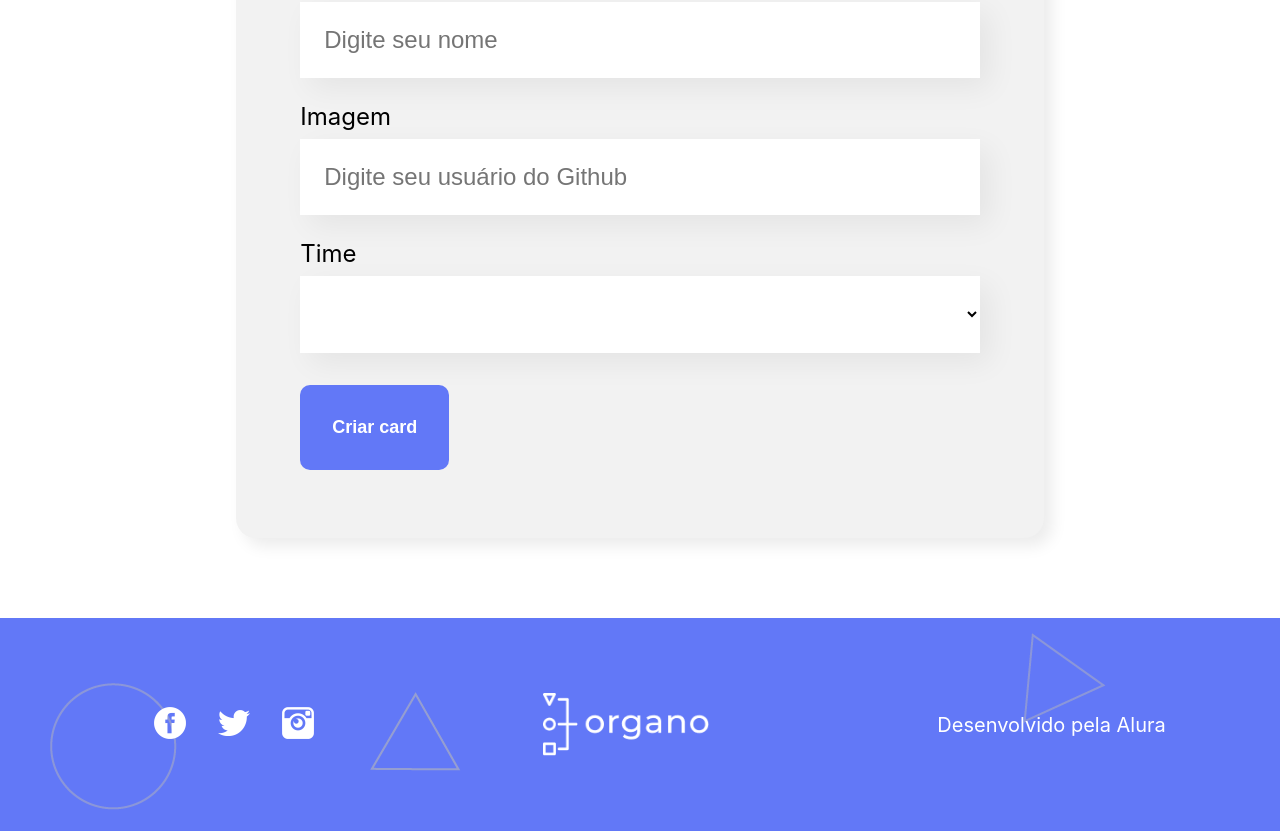
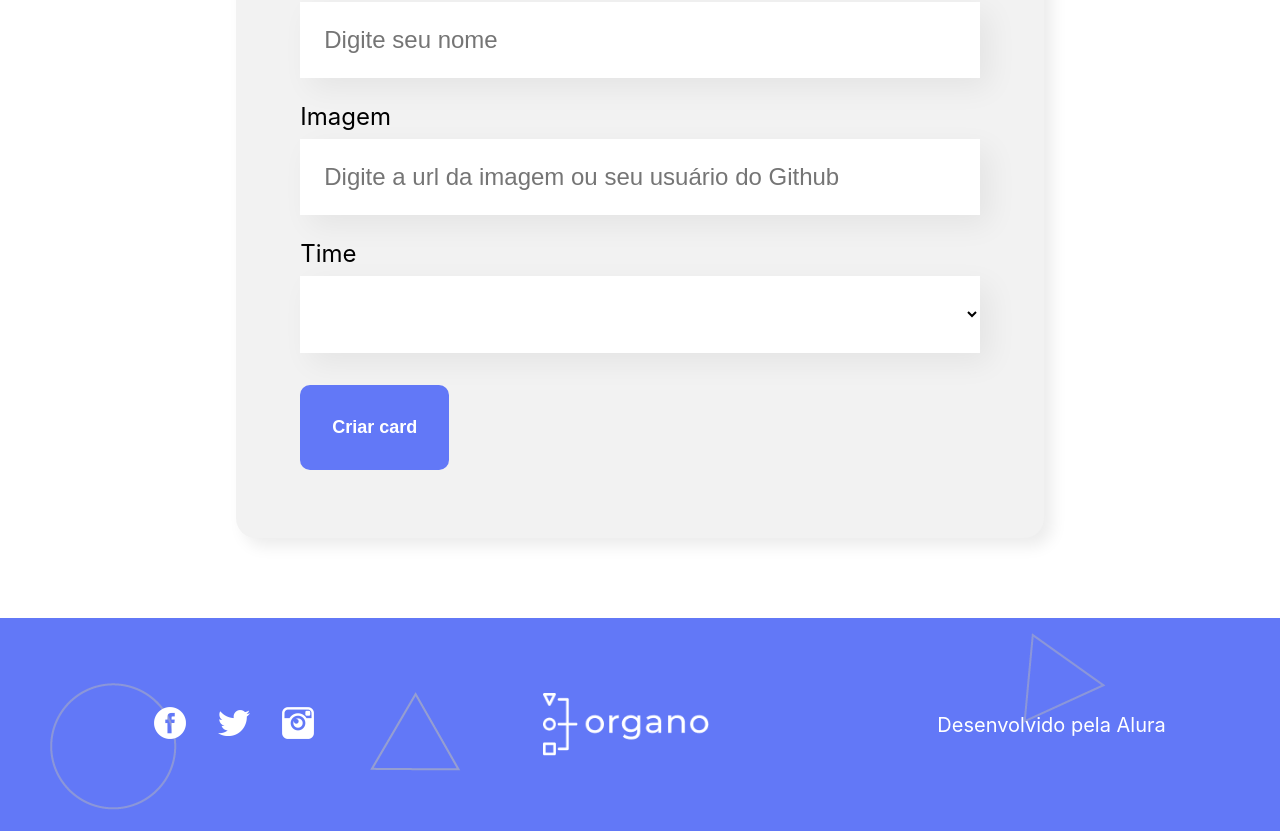
Before and after one commit to RozangelaPeixoto/organo, a React (Create React App) app: page / in a window 1280 px wide. Shown: the part 1540-2371 px from the top of the page. Built offline with nearby package versions, Linux system fonts and the light colour scheme.

Commit message:
Melhorando a experiência do usuário

```diff
--- a/src/components/Colaborador/index.js
+++ b/src/components/Colaborador/index.js
@@ -1,11 +1,11 @@
 import "./Colaborador.css"
 
 const Colaborador = ({time, nome, imagem, cor}) => {
-    const usuarioGithub = `https://github.com/${imagem}.png`
+    const imagemUsuario = imagem.includes('http') ? imagem : `https://github.com/${imagem}.png`
     return (
         <div className="colaborador">
             <div className="cabecalho" style={{backgroundColor: cor[0].corTime}}>
-                <img src={usuarioGithub} alt={nome}/>
+                <img src={imagemUsuario} alt={nome}/>
             </div>
             <div className="rodape">
                 <h4>{nome}</h4>
--- a/src/components/Formulario/index.js
+++ b/src/components/Formulario/index.js
@@ -44,7 +44,7 @@ const Formulario = (props) => {
                 />
                 <CampoTexto
                     label="Imagem"
-                    placeholder="Digite seu usuário do Github"
+                    placeholder="Digite a url da imagem ou seu usuário do Github"
                     valor = {imagem}
                     aoAlterado = {valor => setImagem(valor)}
                     tipo="text"
```
